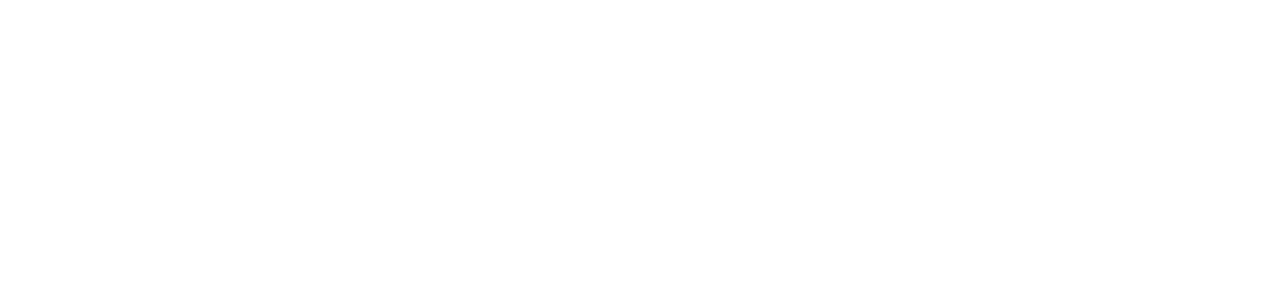
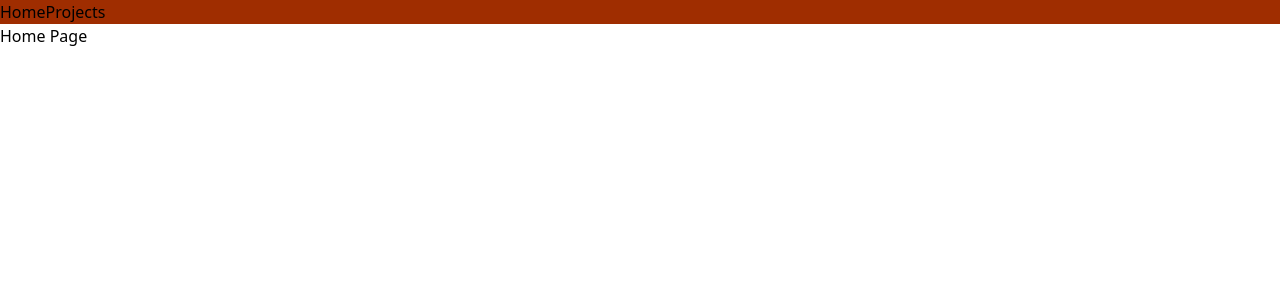
Before and after one commit to viapix/vitails_site, a Vue app: page / in a window 1280 px wide. Shown: the top 300 px of the page. Built offline with nearby package versions, Linux system fonts and the light colour scheme.

Commit message:
added navigation

```diff
--- a/src/App.vue
+++ b/src/App.vue
@@ -1,11 +1,17 @@
 <script setup lang="ts">
+import NavComponent from '@components/NavComponent.vue'
 import HeaderComponent from '@components/HeaderComponent.vue'
+import { RouterView } from 'vue-router'
 </script>
 
 <template>
   <header>
-    <HeaderComponent />
+    <HeaderComponent>
+      <NavComponent />
+    </HeaderComponent>
   </header>
 
-  <main></main>
+  <main>
+    <RouterView />
+  </main>
 </template>
--- /dev/null
+++ b/src/components/NavComponent.vue
@@ -0,0 +1,12 @@
+<script setup lang="ts">
+import { RouterLink } from 'vue-router'
+import { routes } from '@data/routes'
+</script>
+
+<template>
+  <nav>
+    <RouterLink v-for="route in routes" :key="route.path" :to="route.path">
+      {{ route.name }}
+    </RouterLink>
+  </nav>
+</template>
--- a/src/components/NavigatorComponent.vue
+++ /dev/null
@@ -1,4 +0,0 @@
-<script lang="ts">
-import { RouterLink } from 'vue-router'
-import { routes } from '@data/routes'
-</script>
```
